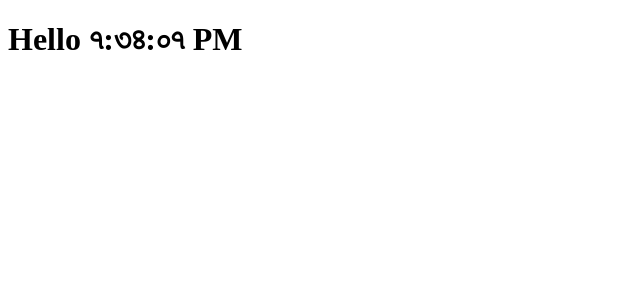
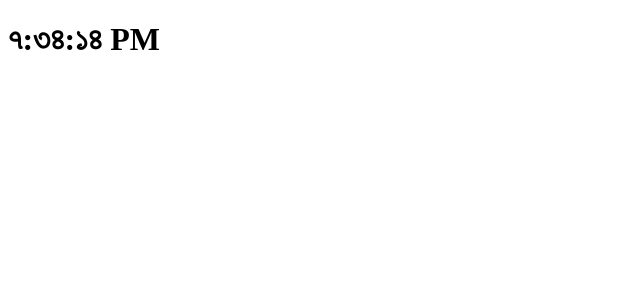
Before and after one commit to imsaikatsen/react-tutorial, a React (Create React App) app: page / in a window 1280 px wide. Shown: the top 300 px of the page, without its empty margins (0-640 px from the left). Built offline with nearby package versions, Linux system fonts and the light colour scheme.

Commit message:
state and lifecycle

```diff
--- a/src/App.js
+++ b/src/App.js
@@ -1,6 +1,8 @@
+import Clock from "./components/Clock";
+
 function App() {
   return (
-      <div>Hello World</div>
+      <div><Clock locale="bn-BD" /></div>
   );
 }
 
--- /dev/null
+++ b/src/components/Clock.js
@@ -0,0 +1,27 @@
+import React from 'react';
+
+class Clock extends React.Component{
+    state= { date: new Date() };
+
+    componentDidMount(){
+       this.clockTimer = setInterval(() => {this.tick()}, 1000);
+    }
+
+    componentWillUnmount(){
+        clearInterval(this.clockTimer);
+    }
+    tick(){
+        this.setState({
+            date: new Date()
+        });
+    }
+  render(){
+    return (
+      <h1 className="heading">
+        <span className="text"> {this.state.date.toLocaleTimeString(this.props.locale)}</span>
+      </h1>
+    );
+  }
+}
+
+export default Clock;
--- a/src/index.js
+++ b/src/index.js
@@ -1,15 +1,16 @@
 import React from 'react';
-import ReactDOM from 'react-dom';
-//class component
+import ReactDOM from 'react-dom/client';
+import App from './App';
+import reportWebVitals from './reportWebVitals';
 
-class Clock extends React.Component{
-  render(){
-    return (
-      <h1 className="heading">
-        <span className="text">Hello {new Date().toLocaleTimeString(this.props.locale)}</span>
-      </h1>
-    );
-  }
-}
+const root = ReactDOM.createRoot(document.getElementById('root'));
+root.render(
+  <React.StrictMode>
+    <App />
+  </React.StrictMode>
+);
 
-ReactDOM.render(<Clock locale="bn-BD" />, document.getElementById('root'));
+// If you want to start measuring performance in your app, pass a function
+// to log results (for example: reportWebVitals(console.log))
+// or send to an analytics endpoint. Learn more: https://bit.ly/CRA-vitals
+reportWebVitals();
```
